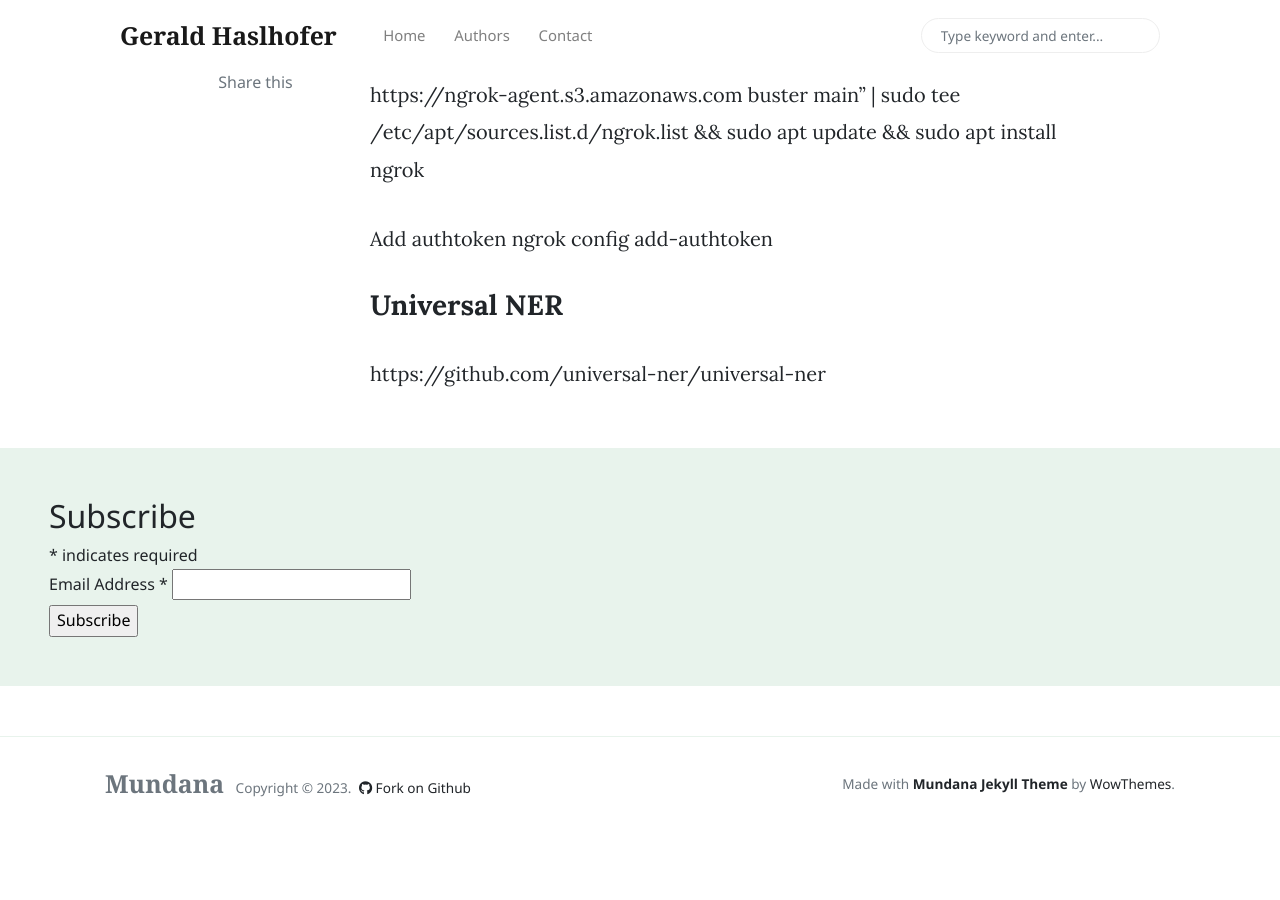
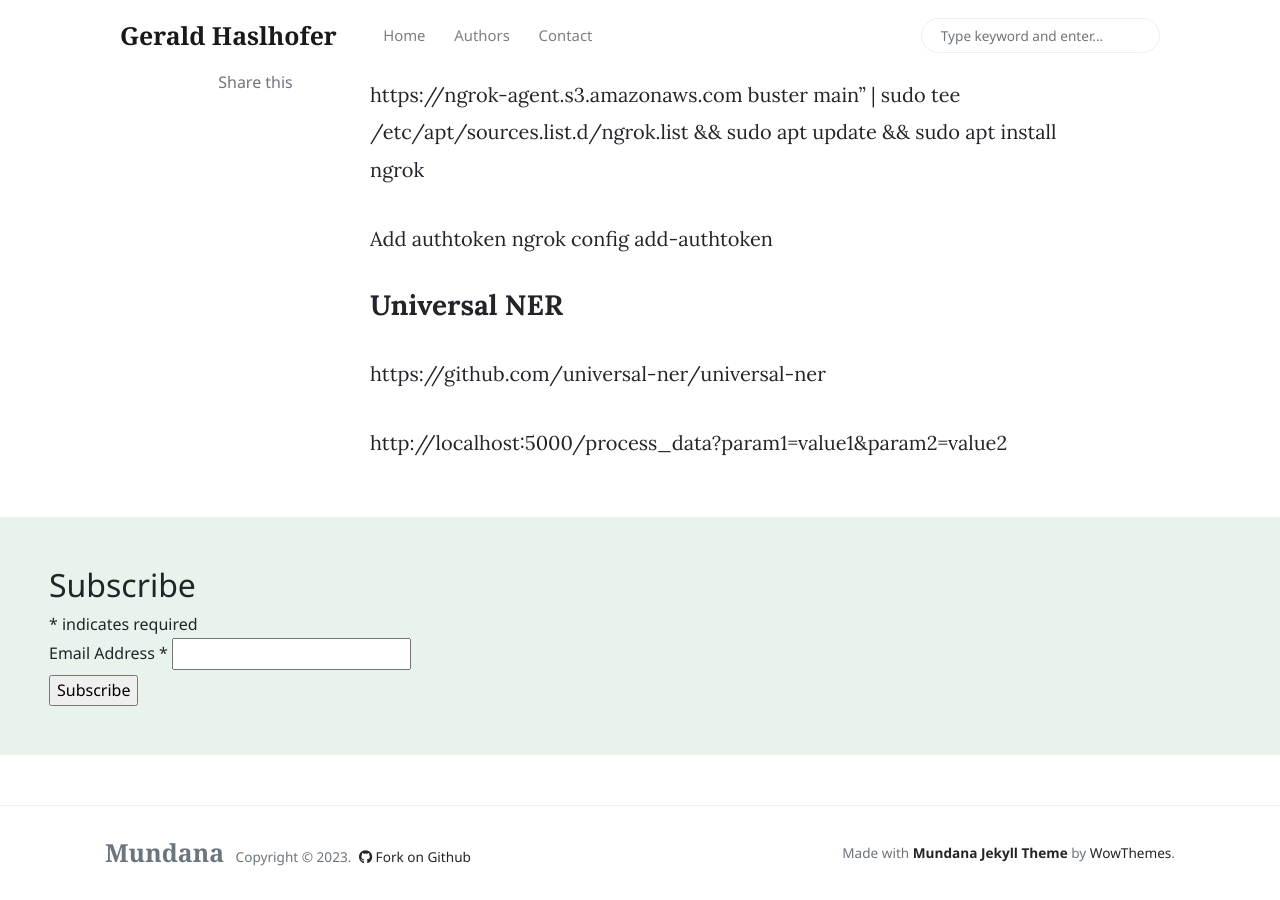
Before and after one commit to haslhofer/haslhofer.github.io, a Jekyll site: the page built from _posts/2023-11-23-run-gpu-in-cloud.md, in a window 1280 px wide and 900 px high, scrolled down 698 px. Built offline with Jekyll 4.4.1, drawn with Linux system fonts in a browser that asks for light colours; nearby versions of some CDN libraries; comment, search, counter and statistics services are not loaded; before the commit the page ends 1528 px from its top, so only the background shows below that; some of the changed lines change nothing that is shown.

Commit message:
Update 2023-11-23-run-gpu-in-cloud.md

```diff
--- a/_posts/2023-11-23-run-gpu-in-cloud.md
+++ b/_posts/2023-11-23-run-gpu-in-cloud.md
@@ -14,3 +14,5 @@ ngrok config add-authtoken <token>
 
 ### Universal NER
 https://github.com/universal-ner/universal-ner
+
+http://localhost:5000/process_data?param1=value1&param2=value2
```
